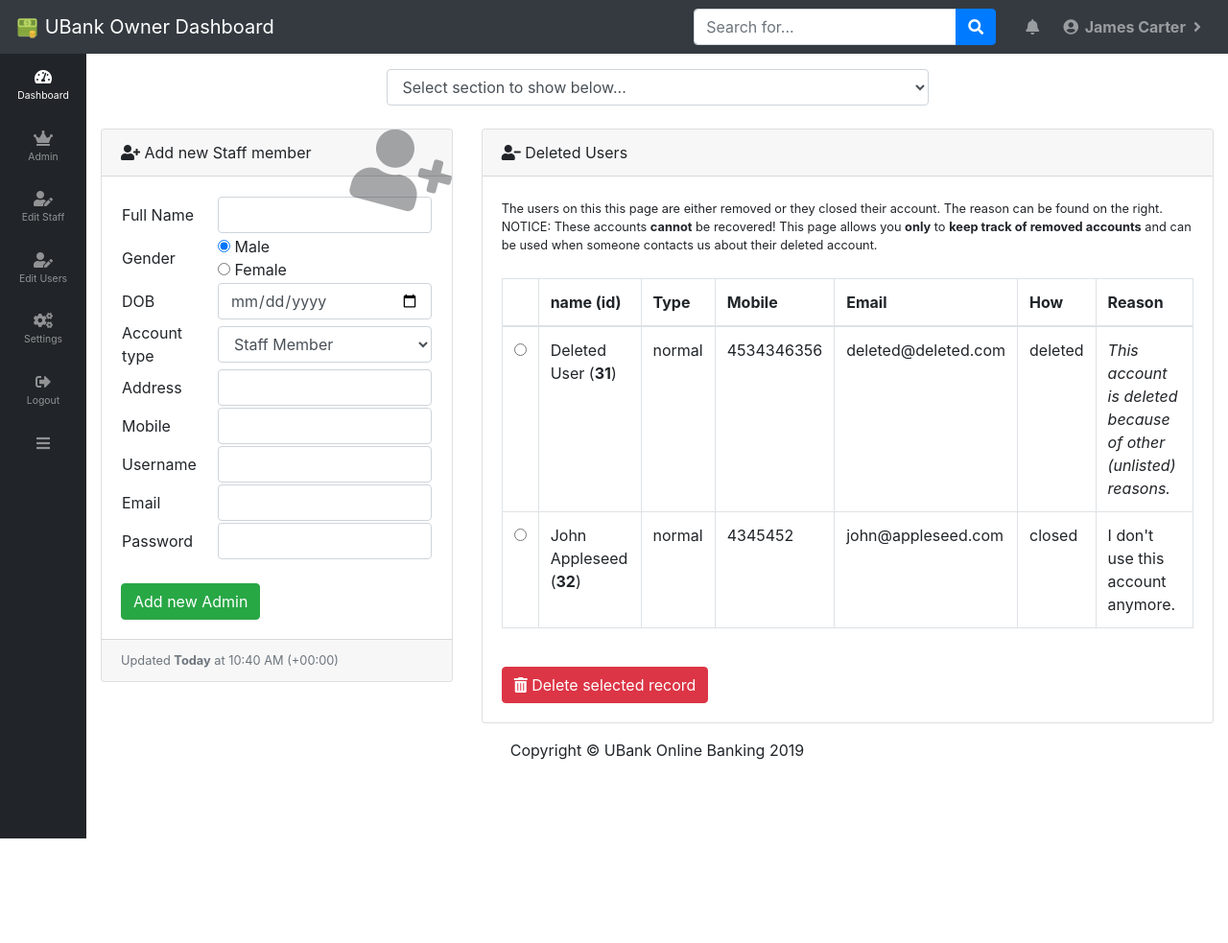
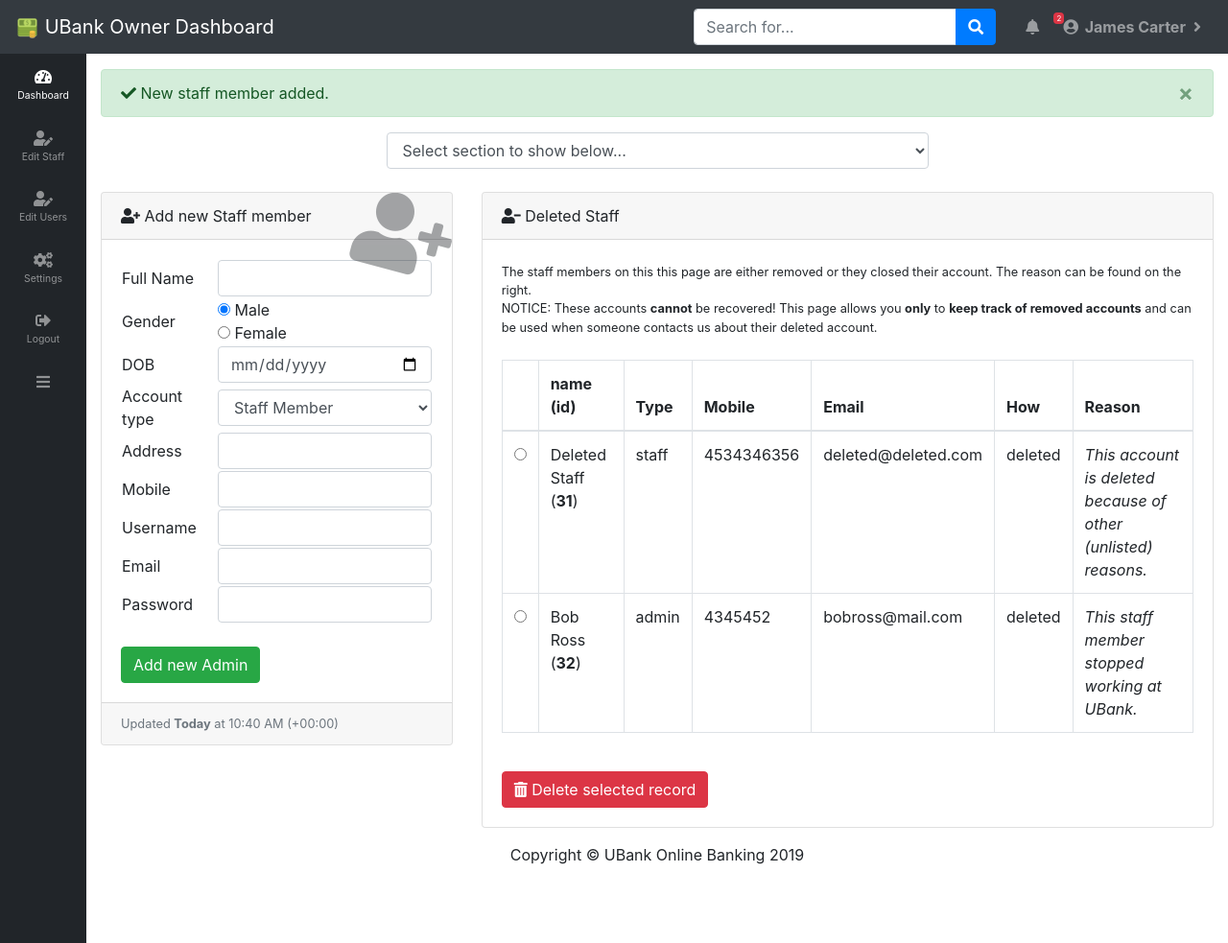
Before and after one commit to Tonemon/UBank, a PHP site: page /staff/admin?overview&success=1 in a window 1280 px wide. Shown: the whole page at 96% size. Before the commit the page ends 874 px from the top, so only its background shows below. Run offline with PHP 8.4, Linux system fonts and the light colour scheme; a user stored in the database is signed in; data comes from the database, SQL or seed files in the repository; both versions use the stored data as it was after the commit; some libraries are stand-ins or nearby versions.

Commit message:
2 fixes and 2 features
Fixed admin.php & admin-edit.php page and added message counter next to bell and new database table (staffclosed).

```diff
--- a/account.ubank.me/aheader.php
+++ b/account.ubank.me/aheader.php
@@ -18,6 +18,12 @@
     <li class="nav-item dropdown no-arrow mx-1">
       <a class="nav-link dropdown-toggle" href="#" id="alertsDropdown" role="button" data-toggle="dropdown" aria-haspopup="true" aria-expanded="false">
         <i class="fas fa-bell fa-fw"></i>
+        <?php include '../_inc/dbconn.php';
+          $countsql = "SELECT COUNT(`id`) FROM UBankMAIN.security";
+          $countresult = mysql_query($countsql) or die(mysql_error());
+          $countres = mysql_fetch_array($countresult);
+        ?>
+        <span class="badge badge-danger"><?php echo $countres[0]; ?></span>
       </a>
       <div class="dropdown-menu dropdown-menu-right" aria-labelledby="alertsDropdown">
 		    <a class="dropdown-item" style="pointer-events: none; cursor: default;"><i class="fas fa-server"></i> Maintenance Messages</a>
--- a/account.ubank.me/staff/admin.php
+++ b/account.ubank.me/staff/admin.php
@@ -7,7 +7,7 @@ if(!isset($_SESSION['session_staff_start']))
 ?>
 <?php include 'displayinfo.php' ?>
 
-<?php /* NEED TO FIX THIS AND ADD MULTIPLE WHERE STATEMENTS!!! Check unotes for more info!!
+<?php /* NEED TO FIX THIS AND ADD MULTIPLE WHERE STATEMENTS (statements for actions, like delete user, add user... etc. )!!! Check unotes for more info!!
 	$delete_id = mysql_real_escape_string($_REQUEST['editadmin_id']);
 	if(isset($_REQUEST['delete_admin'])){
 		$sql_delete="DELETE FROM UBankMAIN.staff WHERE `id` = '$delete_id'";
@@ -46,6 +46,45 @@ if(!isset($_SESSION['session_staff_start']))
 
       <div id="content-wrapper">
         <div class="container-fluid">
+        	<?php
+				if ($_GET['success'] == "1") {
+					echo "<div class='alert alert-success alert-dismissible'>
+						<a href='#' class='close' data-dismiss='alert' aria-label='close'>&times;</a>
+						<i class='fas fa-check'></i> New staff member added. </div>";
+				} elseif ($_GET['success'] == "2") {
+					echo "<div class='alert alert-success alert-dismissible'>
+						<a href='#' class='close' data-dismiss='alert' aria-label='close'>&times;</a>
+						<i class='fas fa-check'></i> Staff information changed.</div>";
+				} elseif ($_GET['success'] == "3") {
+					echo "<div class='alert alert-success alert-dismissible'>
+						<a href='#' class='close' data-dismiss='alert' aria-label='close'>&times;</a>
+						<i class='fas fa-check'></i> Staff member deleted.</div>";
+				} elseif ($_GET['success'] == "4") {
+					echo "<div class='alert alert-success alert-dismissible'>
+						<a href='#' class='close' data-dismiss='alert' aria-label='close'>&times;</a>
+						<i class='fas fa-check'></i> Staff record deleted.</div>";
+				} elseif ($_GET['error'] == "1") {
+					echo "<div class='alert alert-warning alert-dismissible'>
+						<a href='#' class='close' data-dismiss='alert' aria-label='close'>&times;</a>
+						<i class='fas fa-exclamation-triangle'></i> Oh. Something went wrong. Please try again.</div>";
+				} elseif ($_GET['error'] == "2") {
+					echo "<div class='alert alert-warning alert-dismissible'>
+						<a href='#' class='close' data-dismiss='alert' aria-label='close'>&times;</a>
+						<i class='fas fa-exclamation-triangle'></i> This Email address or username already exists! Please choose another one and try again.</div>";
+				} elseif ($_GET['error'] == "3") {
+					echo '<div class="col-xl-12 mb-6"><div class="alert alert-warning alert-dismissible">
+						<a href="#" class="close" data-dismiss="alert" aria-label="close">&times;</a>
+						<i class="fas fa-exclamation-triangle"></i> The submitted passwords do not match. No information was changed.</div>';
+				} elseif ($_GET['error'] == "4") {
+					echo '<div class="col-xl-12 mb-6"><div class="alert alert-danger alert-dismissible">
+						<a href="#" class="close" data-dismiss="alert" aria-label="close">&times;</a>
+						<i class="fas fa-exclamation-triangle"></i> You <b>cannot</b> remove the <b>owner account</b> (id 1). This would make a lot of functions unusable.</div>';
+				} elseif ($_GET['error'] == "5") {
+					echo '<div class="col-xl-12 mb-6"><div class="alert alert-warning alert-dismissible">
+						<a href="#" class="close" data-dismiss="alert" aria-label="close">&times;</a>
+						<i class="fas fa-exclamation-triangle"></i> Please select a staff record first from the "deleted staff" section to delete.</div>';
+				}
+			?>
 		<?php if ($staffdat_account == "admin"){ ?>
 
           <!-- Breadcrumbs
@@ -104,7 +143,7 @@ if(!isset($_SESSION['session_staff_start']))
 				  <i class="fas fa-user-plus"></i>
 				  Add new Staff member</div>
 				<div class="card-body">
-					<form action="admin-add.php" method="POST">
+					<form action="admin-edit" method="POST">
 						<table>
 							<tr>
 								<td width="100px">Full Name</td>
@@ -152,7 +191,7 @@ if(!isset($_SESSION['session_staff_start']))
 								<td><input class="form-control" type="password" name="admin_password" required /></td>
 							</tr>
 						</table><br>
-						<input type="submit" class="btn btn-success" name="add_admin" value="Add new Admin" class='addadmin_button'/>
+						<input type="submit" class="btn btn-success" name="add_staff" value="Add new Admin" class='addstaff_button'/>
 					</form>
 				</div>
 				<div class="card-footer small text-muted">Updated <b>Today</b> at <?php echo date("H:i A (P)"); ?></div>
@@ -162,19 +201,19 @@ if(!isset($_SESSION['session_staff_start']))
 			  <div class="card o-hidden mb-3">
 				<div class="card-header">
 				  <i class="fas fa-user-minus"></i>
-				  Deleted Users</div>
+				  Deleted Staff</div>
 				<div class="card-body">
 				  <form action="admin-edit" method="POST">
 					<div class="table-responsive">
-					<small class="form-text">The users on this this page are either removed or they closed their account. The reason can be found on the right.<br>NOTICE: These accounts <b>cannot</b> be recovered! This page allows you <b>only</b> to <b>keep track of removed accounts</b> and can be used when someone contacts us about their deleted account.</small><br>
+					<small class="form-text">The staff members on this this page are either removed or they closed their account. The reason can be found on the right.<br>NOTICE: These accounts <b>cannot</b> be recovered! This page allows you <b>only</b> to <b>keep track of removed accounts</b> and can be used when someone contacts us about their deleted account.</small><br>
 					<table class="table table-bordered" id="dataTable" width="100%" cellspacing="0">
 						<?php
 							include '../_inc/dbconn.php';
-							$query2="SELECT * FROM UBankMAIN.usersclosed";
+							$query2="SELECT * FROM UBankMAIN.staffclosed";
 							$res2=  mysql_query($query2) or die(mysql_error());
 
-							$sql_min="SELECT MIN(id) from UNotesMAIN.usersclosed";
-							$result_min=  mysql_query($sql_min);
+							$sql_min="SELECT MIN(id) from UBankMAIN.staffclosed";
+							$result_min = mysql_query($sql_min);
 							$rws2 = mysql_fetch_array($result_min);
 						?>
 						<thead>
@@ -198,12 +237,12 @@ if(!isset($_SESSION['session_staff_start']))
 									echo "<td>".$rws[4]."</td>";
 									echo "<td>".$rws[5]."</td>";
 									echo "<td>".$rws[6]."</td>";
-									if ($rws[7] == "## inactive ##"){
-										echo "<td><i>This user has been inactive for too long (+2 years).</i></td>";
-									} elseif ($rws[7] == "## unusual ##"){
-										echo "<td><i>This account showed unusual/fraudulent activity.</i></td>";
-									} elseif ($rws[7] == "## exploiting ##"){
-										echo "<td><i>This account was used for exploiting purposes.</i></td>";
+									if ($rws[7] == "## stopped ##"){
+										echo "<td><i>This staff member stopped working at UBank.</i></td>";
+									} elseif ($rws[7] == "## reason2 ##"){
+										echo "<td><i>...</i></td>";
+									} elseif ($rws[7] == "## reason3 ##"){
+										echo "<td><i>...</i></td>";
 									} elseif ($rws[7] == "## other ##"){
 										echo "<td><i>This account is deleted because of other (unlisted) reasons.</i></td>";
 									} else {
@@ -236,12 +275,12 @@ if(!isset($_SESSION['session_staff_start']))
 					<table class="table table-bordered" id="dataTable" width="100%" cellspacing="0">
 						<?php
 							include '../_inc/dbconn.php';
-							$query2="SELECT * FROM UBankMAIN.staff";
-							$res2=  mysql_query($query2) or die(mysql_error());
+							$query2 = "SELECT * FROM UBankMAIN.staff";
+							$res2 = mysql_query($query2) or die(mysql_error());
 
-							$sql_min = "SELECT MIN(id) from UNotesMAIN.staff";
+							$sql_min = "SELECT MIN(id) from UBankMAIN.staff";
 							$result_min = mysql_query($sql_min);
-							$rws2 = mysql_fetch_array($result_min); // same fix. check /banking transfer funds to user and use the same system fix
+							$rws2 = mysql_fetch_array($result_min);
 						?>
 						<thead>
 						<tr>
@@ -250,23 +289,25 @@ if(!isset($_SESSION['session_staff_start']))
 							<th>name</th>
 							<th>username</th>
 							<th>email address</th>
+							<th>account type</th>
+							<th>date of birth</th>
+							<th>gender</th>
 							<th>last login</th>
-							<th>account type</th>
-							<th>account status</th>
 						</tr>
 						</thead>
 						<tbody>
 						<?php
 		                  	while($rws=  mysql_fetch_array($res2)){
-                        echo "<tr><td><input type='radio' name='user_id' value=".$rws[0];
+		                        echo "<tr><td><input type='radio' name='staff_id' value=".$rws[0];
 		                        if($rws[0]==$rws2[0]){ echo ' checked'; }
 		                        echo " /></td>";
 		                        echo "<td>".$rws[0]."</td>";
 		                        echo "<td>".$rws[1]."</td>";
-								echo "<td>".$rws[11]."</td>";
 										echo "<td>".$rws[7]."</td>";
-								echo "<td>".$rws[9]."</td>";
+										echo "<td>".$rws[8]."</td>";
 										echo "<td>".$rws[4]."</td>";
+										echo "<td>".$rws[3]."</td>";
+		                        echo "<td>".$rws[2]."</td>";
 		                        echo "<td>".$rws[10]."</td>";
 		                        echo "</tr>";
 		                     }
@@ -274,8 +315,8 @@ if(!isset($_SESSION['session_staff_start']))
 					  </tbody>
 					</table>
 					</div><br>
-					<button type="submit" class="btn btn-warning" name="edit_user"><i class="fas fa-user-edit"></i> Edit user</button>
-					<a href="#" class="btn btn-danger" id="pagesDropdown" data-toggle="modal" data-target="#deleteModal" aria-haspopup="true"><i class="fas fa-trash-alt"></i> Delete user</a>
+					<button type="submit" class="btn btn-warning" name="edit_staff"><i class="fas fa-user-edit"></i> Edit staff</button>
+					<a href="#" class="btn btn-danger" id="pagesDropdown" data-toggle="modal" data-target="#deleteModal" aria-haspopup="true"><i class="fas fa-trash-alt"></i> Delete staff</a>
 				</div>
 			  </div>
 			</div>
@@ -286,7 +327,7 @@ if(!isset($_SESSION['session_staff_start']))
 		  <div class="modal-dialog" role="document">
 			<div class="modal-content">
 			  <div class="modal-header">
-				<h5 class="modal-title" id="exampleModalLabel"><i class="fas fa-exclamation-triangle"></i> Permanently delete this user?</h5>
+				<h5 class="modal-title" id="exampleModalLabel"><i class="fas fa-exclamation-triangle"></i> Permanently delete this staff member?</h5>
 				<button class="close" type="button" data-dismiss="modal" aria-label="Close">
 				  <span aria-hidden="true">×</span>
 				</button>
@@ -296,15 +337,13 @@ if(!isset($_SESSION['session_staff_start']))
 			  <b>Remember</b>: If you want to warn a user first, set the <b>account status</b> to <b>disabled</b> by editing the account. After 2 warnings the account should be deleted.<br>
 			  	<small id="typeHelp" class="form-text">Reason</small>
 					<select class="form-control" name="delete_reason" required="required">
-						<option value="## inactive ##" selected>Inactive for a long period (+2 years)</option>
-						<option value="## unusual ##">Unusual or fraudulent activity</option>
-						<option value="## exploiting ##">User exploiting (premium) features</option>
+						<option value="## stopped ##" selected>Stopped working at UBank</option>
 						<option value="## other ##">Other</option>
 					</select>
 			 </div>
 			  <div class="modal-footer">
 				<button class="btn btn-secondary" type="button" data-dismiss="modal">Cancel</button>
-				<button type="submit" class="btn btn-danger" name="delete_user"><i class="fas fa-trash-alt"></i> Delete this user!</button>
+				<button type="submit" class="btn btn-danger" name="delete_staff"><i class="fas fa-trash-alt"></i> Delete this user!</button>
 			  </div>
 			 </form>
 			</div>
--- a/account.ubank.me/staff/aheader.php
+++ b/account.ubank.me/staff/aheader.php
@@ -18,6 +18,12 @@
     <li class="nav-item dropdown no-arrow mx-1">
       <a class="nav-link dropdown-toggle" href="#" id="alertsDropdown" role="button" data-toggle="dropdown" aria-haspopup="true" aria-expanded="false">
         <i class="fas fa-bell fa-fw"></i>
+        <?php include '../_inc/dbconn.php';
+          $countsql = "SELECT COUNT(`id`) FROM UBankMAIN.security";
+          $countresult = mysql_query($countsql) or die(mysql_error());
+          $countres = mysql_fetch_array($countresult);
+        ?>
+        <span class="badge badge-danger"><?php echo $countres[0]; ?></span>
       </a>
       <div class="dropdown-menu dropdown-menu-right" aria-labelledby="alertsDropdown">
         <a class="dropdown-item" style="pointer-events: none; cursor: default;"><i class="fas fa-server"></i> Maintenance Messages</a>
@@ -69,22 +75,15 @@
         <span>Dashboard</span>
       </a>
     </li>
-    <?php if ($staffdat_id == "1"){ ?>
+    <?php if ($staffdat_account == "admin"){ ?>
     <li class="nav-item">
-      <a class="nav-link" href="edit/admin?overview">
-        <i class="fas fa-fw fa-crown"></i>
-        <span>Admin</span>
-      </a>
-    </li>
-    <?php } if ($staffdat_account == "admin"){ ?>
-    <li class="nav-item">
-      <a class="nav-link" href="edit/staff?overview">
+      <a class="nav-link" href="admin?overview">
         <i class="fas fa-fw fa-user-edit"></i>
         <span>Edit Staff</span>
       </a>
     </li>
     <li class="nav-item">
-      <a class="nav-link" href="edit/users?overview">
+      <a class="nav-link" href="users?overview">
         <i class="fas fa-fw fa-user-edit"></i>
         <span>Edit Users</span>
       </a>
--- a/account.ubank.me/staff/dashboard.php
+++ b/account.ubank.me/staff/dashboard.php
@@ -95,12 +95,12 @@
 						<tbody>
 						<tr>
 							<td width="150px"><span class="heading"><b>Staff Overview (Add/Edit/Delete)</b>.</span></td>
-							<td><a href="edit/admin?overview" class="btn btn-success"><i class="fas fa-link"></i> Staff &raquo;</a></td>
+							<td><a href="admin?overview" class="btn btn-success"><i class="fas fa-link"></i> Staff &raquo;</a></td>
 						</tr>
 						<tr><td><br></td></tr>
 						<tr>
 							<td width="150px"><span class="heading"><b>User Overview (Add/Edit/Delete)</b>.</span><br></td>
-							<td><a href="edit/users?overview" class="btn btn-success"><i class="fas fa-link"></i> Users &raquo;</a></td>
+							<td><a href="users?overview" class="btn btn-success"><i class="fas fa-link"></i> Users &raquo;</a></td>
 						</tr>
 						</tbody>
 					</table>
--- a/account.ubank.me/staff/file status.txt
+++ b/account.ubank.me/staff/file status.txt
@@ -7,7 +7,8 @@ Status of how much of the dashboard is done
 - logout.php V
 - aheader.php V
 - displayinfo.php V
-- admin.php (start above redirect forms to itself and add admin-add.php and admin-pwd.php to header)
+- admin.php V
+- admin-edit.php V
 
 !!! Make one 'admin' page where owner, admins and staff have access to:
 - Owner can: add/edit admins, staff and users,
```
Also changed, not shown: UBankMAIN.sql (+37 -6 lines), account.ubank.me/staff/admin-edit.php (added, +237 -0 lines). Lines whose indentation alone changed are shown as unchanged.
